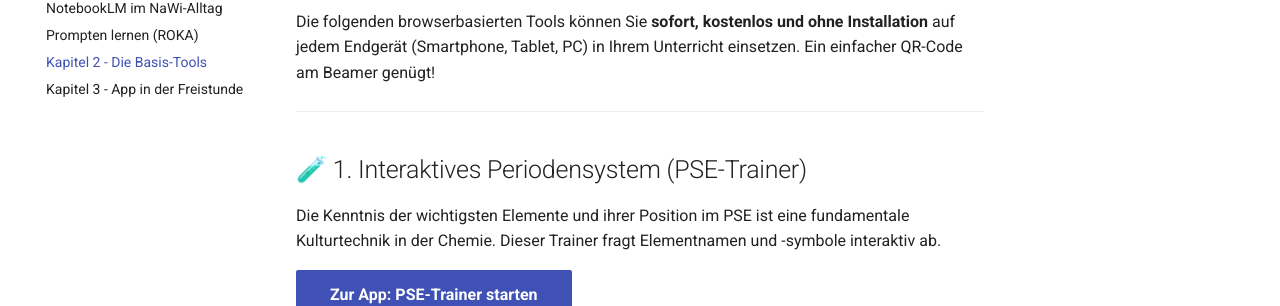
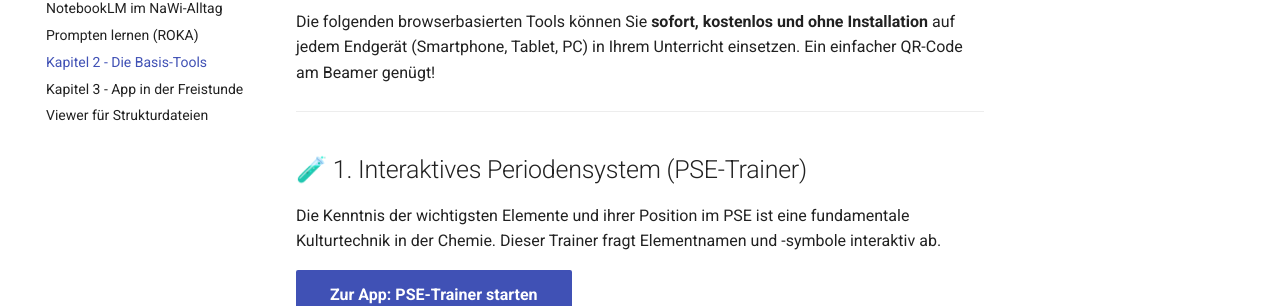
Before and after one commit to ekerzendorfer/CHEMIE-MIT-KI-ONLINEKURS, an MkDocs documentation site: the page built from docs/kapitel2.md, in a window 1280 px wide. Shown: the part 238-544 px from the top of the page. Built offline with MkDocs 1.6.1 and Material for MkDocs 9.7.7, drawn with Linux system fonts in a browser that asks for light colours.

Commit message:
Update mkdocs.yml

```diff
--- a/mkdocs.yml
+++ b/mkdocs.yml
@@ -32,6 +32,7 @@ nav:
   - Prompten lernen (ROKA): prompten.md
   - Kapitel 2 - Die Basis-Tools: kapitel2.md
   - Kapitel 3 - App in der Freistunde: kapitel3.md
+  - Viewer für Strukturdateien: viewer.md
 
 plugins:
   - search
```
